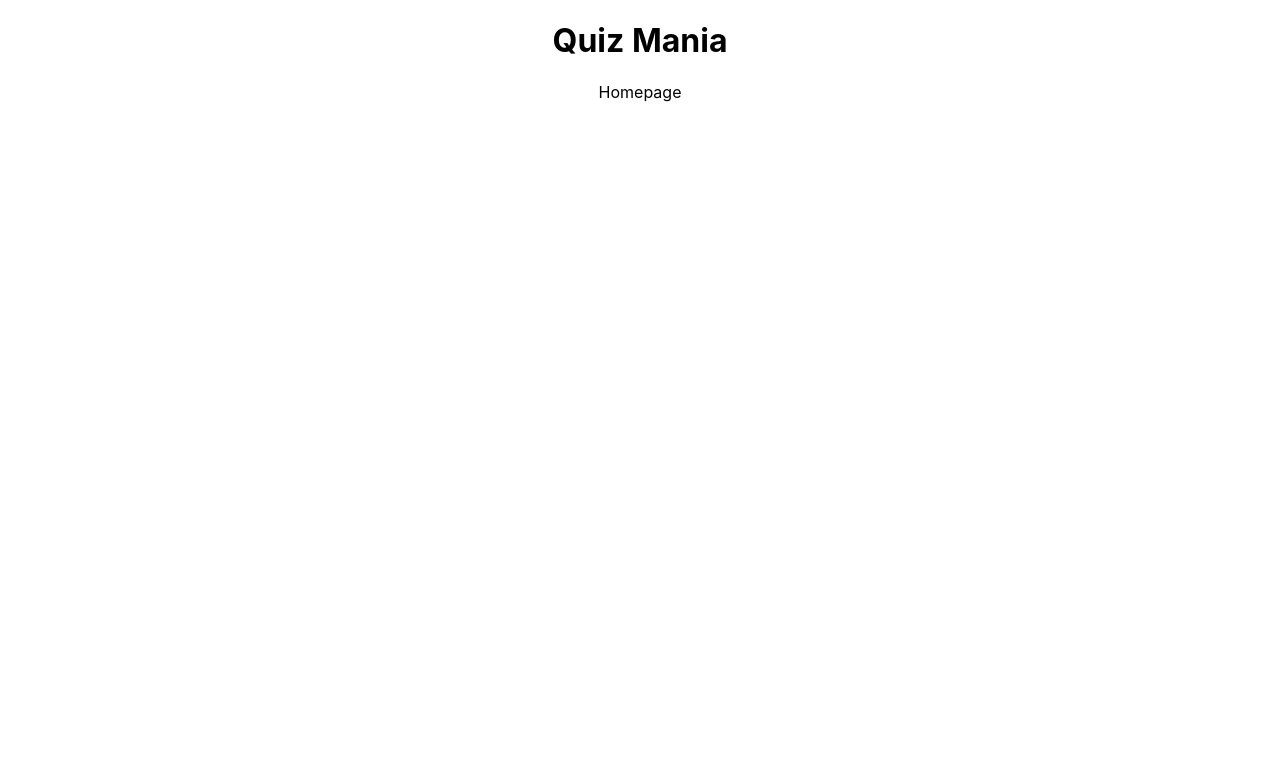
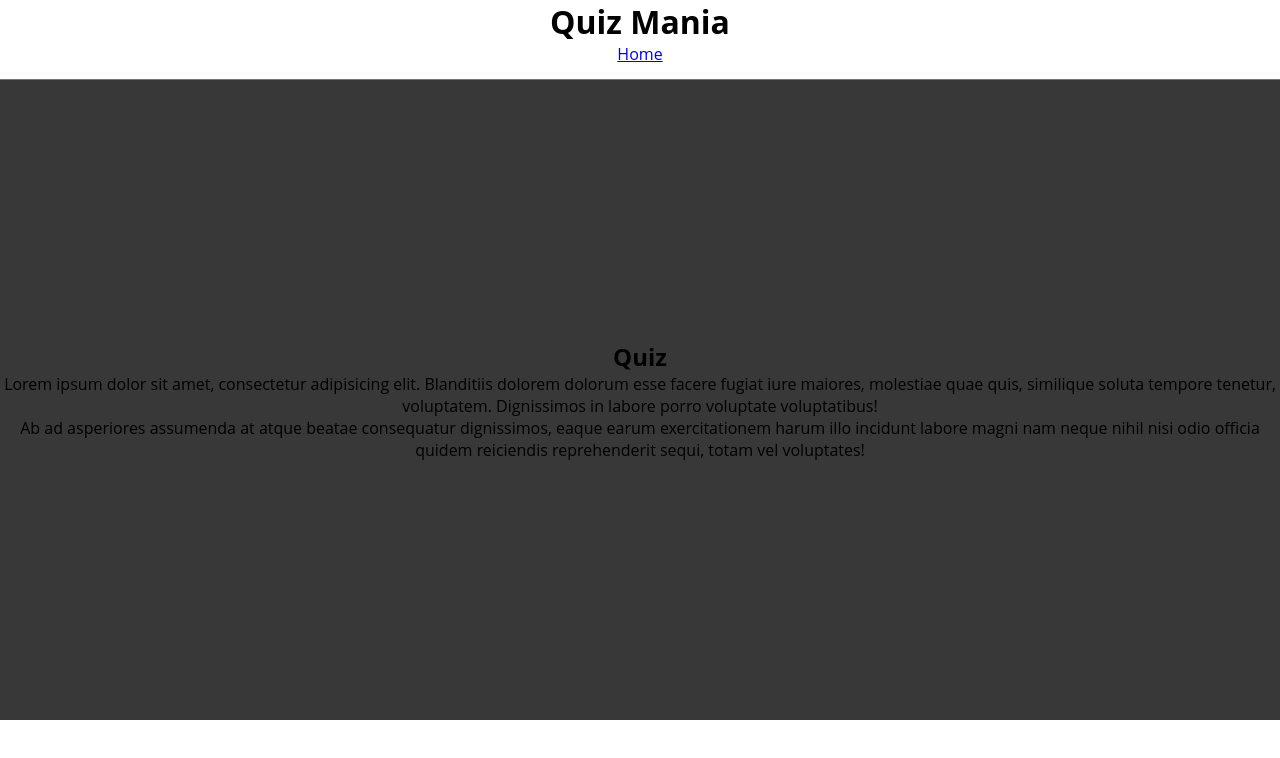
Before and after one commit to marcinostrouch/quiz-app-ts, a React (Create React App) app: page /quiz in a window 1280 px wide. Shown: the top 758 px of the page. Built offline with nearby package versions, Linux system fonts and the light colour scheme.

Commit message:
Add routing

```diff
--- a/package.json
+++ b/package.json
@@ -10,8 +10,10 @@
     "@types/node": "^12.0.0",
     "@types/react": "^17.0.0",
     "@types/react-dom": "^17.0.0",
+    "history": "^5.0.1",
     "react": "^17.0.2",
     "react-dom": "^17.0.2",
+    "react-router-dom": "^5.3.0",
     "react-scripts": "4.0.3",
     "styled-components": "^5.3.1",
     "typescript": "^4.1.2",
@@ -43,6 +45,7 @@
     ]
   },
   "devDependencies": {
+    "@types/react-router-dom": "^5.3.1",
     "@types/styled-components": "^5.1.15",
     "prettier": "2.4.1"
   }
--- a/src/App.tsx
+++ b/src/App.tsx
@@ -1,15 +1,13 @@
 import React from "react";
-import { Layout } from "./components/HOCs/Layout";
-import { Home } from "./components/pages/Home/Home";
-import logo from "./logo.svg";
 import "./App.css";
+import { Routes } from "./routes/Routes";
+import { GlobalStyle } from "./styles/globalStyles";
 
-const App: React.FC = () => {
+const App = () => {
   return (
     <div className="App">
-      <Layout>
-        <Home />
-      </Layout>
+      <GlobalStyle />
+      <Routes />
     </div>
   );
 };
--- a/src/components/HOCs/Layout.tsx
+++ b/src/components/HOCs/Layout.tsx
@@ -1,7 +1,11 @@
 import React from "react";
 import { Header } from "../molecules/Header/Header";
 
-export const Layout: React.FC = ({ children }) => (
+type LayoutProps = {
+  children: React.ReactNode;
+};
+
+export const Layout = ({ children }: LayoutProps) => (
   <>
     <Header />
     {children}
--- a/src/components/molecules/Header/Header.tsx
+++ b/src/components/molecules/Header/Header.tsx
@@ -1,3 +1,16 @@
 import React from "react";
+import styled from "styled-components";
+import { NavLink } from "react-router-dom";
 
-export const Header: React.FC = () => <h1>Quiz Mania</h1>;
+const HeaderContainer = styled.div`
+  height: 10vh;
+  border-bottom: 1px solid orangered;
+`;
+
+export const Header = () => (
+  <HeaderContainer>
+    <h1>Quiz Mania</h1>
+
+    <NavLink to="/">Home</NavLink>
+  </HeaderContainer>
+);
--- a/src/components/pages/Home/Home.tsx
+++ b/src/components/pages/Home/Home.tsx
@@ -1,5 +1,13 @@
 import React from "react";
+import { useHistory } from "react-router-dom";
 
-export const Home: React.FC = () => {
-  return <div>Homepage</div>;
+export const Home = () => {
+  const history = useHistory();
+
+  return (
+    <>
+      <div>Homepage</div>
+      <button onClick={() => history.push("/quiz")}>Click here</button>
+    </>
+  );
 };
--- /dev/null
+++ b/src/components/pages/Quiz/Quiz.tsx
@@ -0,0 +1,31 @@
+import React from "react";
+import styled from "styled-components";
+
+const QuizContainer = styled.div`
+  height: 80vh;
+  margin: 0 auto;
+  //max-width: 90%;
+  display: flex;
+  flex-direction: column;
+  justify-content: center;
+  align-items: center;
+  background-color: #383838;
+`;
+
+export const Quiz = () => (
+  <QuizContainer>
+    <h2>Quiz</h2>
+    <div>
+      <p>
+        Lorem ipsum dolor sit amet, consectetur adipisicing elit. Blanditiis dolorem dolorum esse facere fugiat iure
+        maiores, molestiae quae quis, similique soluta tempore tenetur, voluptatem. Dignissimos in labore porro
+        voluptate voluptatibus!
+      </p>
+      <p>
+        Ab ad asperiores assumenda at atque beatae consequatur dignissimos, eaque earum exercitationem harum illo
+        incidunt labore magni nam neque nihil nisi odio officia quidem reiciendis reprehenderit sequi, totam vel
+        voluptates!
+      </p>
+    </div>
+  </QuizContainer>
+);
--- /dev/null
+++ b/src/routes/Routes.tsx
@@ -0,0 +1,18 @@
+import React from "react";
+import { Link, Route, BrowserRouter as Router, Switch, useHistory } from "react-router-dom";
+import { Layout } from "../components/HOCs/Layout";
+import { Home } from "../components/pages/Home/Home";
+import { Quiz } from "../components/pages/Quiz/Quiz";
+
+export const Routes = () => {
+  return (
+    <Router>
+      <Layout>
+        <Switch>
+          <Route exact path="/" component={Home} />
+          <Route exact path="/quiz" component={Quiz} />
+        </Switch>
+      </Layout>
+    </Router>
+  );
+};
--- a/src/styles/global.ts
+++ b/src/styles/globalStyles.ts
@@ -1,6 +1,6 @@
 import { createGlobalStyle } from "styled-components";
 
-export default createGlobalStyle`
+export const GlobalStyle = createGlobalStyle`
   * {
     margin: 0;
     padding: 0;
```
Also changed, not shown: 1 other file (tests, documents, lock files or other folders).
